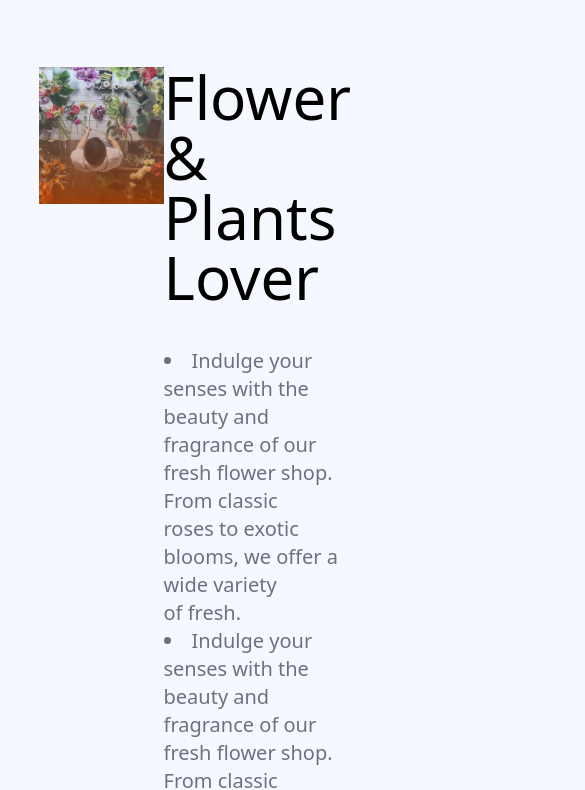
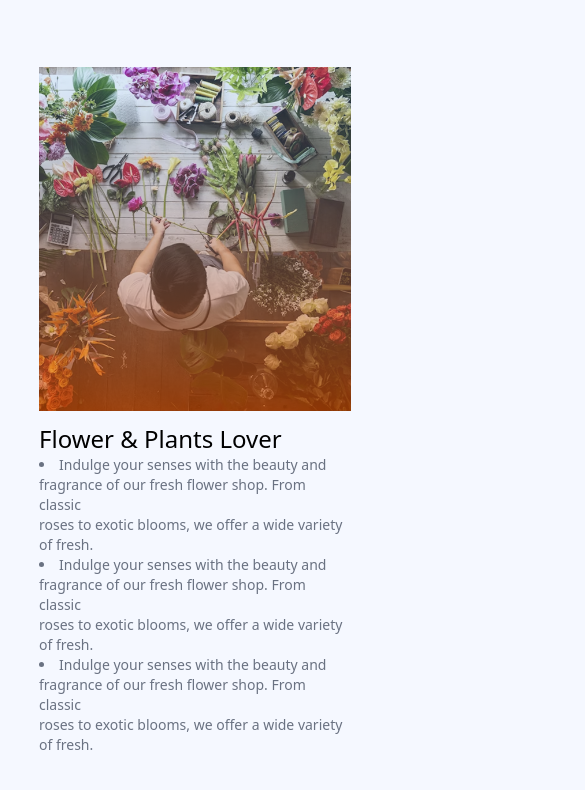
Before and after one commit to Jerome-Mondol-22/PH-2nd-assignment, a plain HTML site: page index.html in a window 390 px wide. Shown: the part 2277-3067 px from the top of the page, 585 px wide, since content can reach past the window. After the commit the page ends 3032 px from the top, so only its background shows below. Drawn offline with nearby package versions, Linux system fonts and the light colour scheme.

Commit message:
flower responsive done

```diff
--- a/index.html
+++ b/index.html
@@ -93,13 +93,13 @@
         </div>
 
         <!-- Flower lover -->
-        <div class="flower flex w-[80%] mx-auto justify-between mt-[70px]">
-            <div class="">
-                <img src="./assets/flower-store.png" alt="">
+        <div class="flower flex w-[80%] mx-auto justify-center mt-[70px] flex-col md:flex-row">
+            <div class="w-full h-full">
+                <img src="./assets/flower-store.png" alt="" class="float-right">
             </div>
-            <div class="">
-                <h1 class="text-6xl mb-10" >Flower & Plants <br> Lover</h1>
-                <l class="text-gray-500 text-xl">
+            <div class="w-full flex justify-center md:items-center flex-col">
+                <h1 class="text-2xl mt-3 md:text-6xl md:mb-10 w-xl">Flower & Plants Lover</h1>
+                <l class="text-gray-500 md:text-xl text-sm">
                     <li>Indulge your senses with the beauty and <br> fragrance of our fresh flower shop. From classic <br> roses to exotic blooms, we offer a wide variety <br> of fresh.</li>
                     <li>Indulge your senses with the beauty and <br> fragrance of our fresh flower shop. From classic <br> roses to exotic blooms, we offer a wide variety <br> of fresh.</li>
                     <li>Indulge your senses with the beauty and <br> fragrance of our fresh flower shop. From classic <br> roses to exotic blooms, we offer a wide variety <br> of fresh.</li>
```
